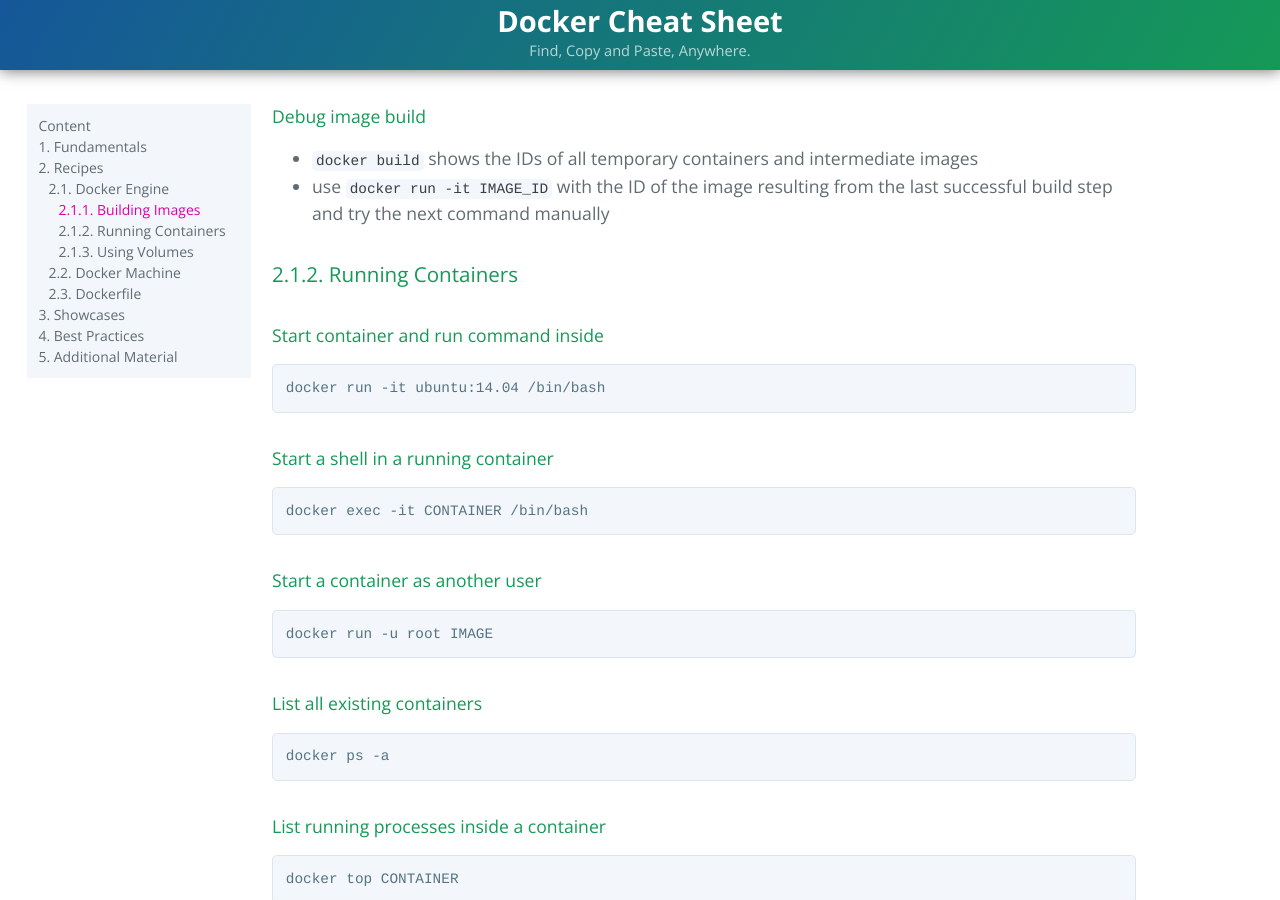
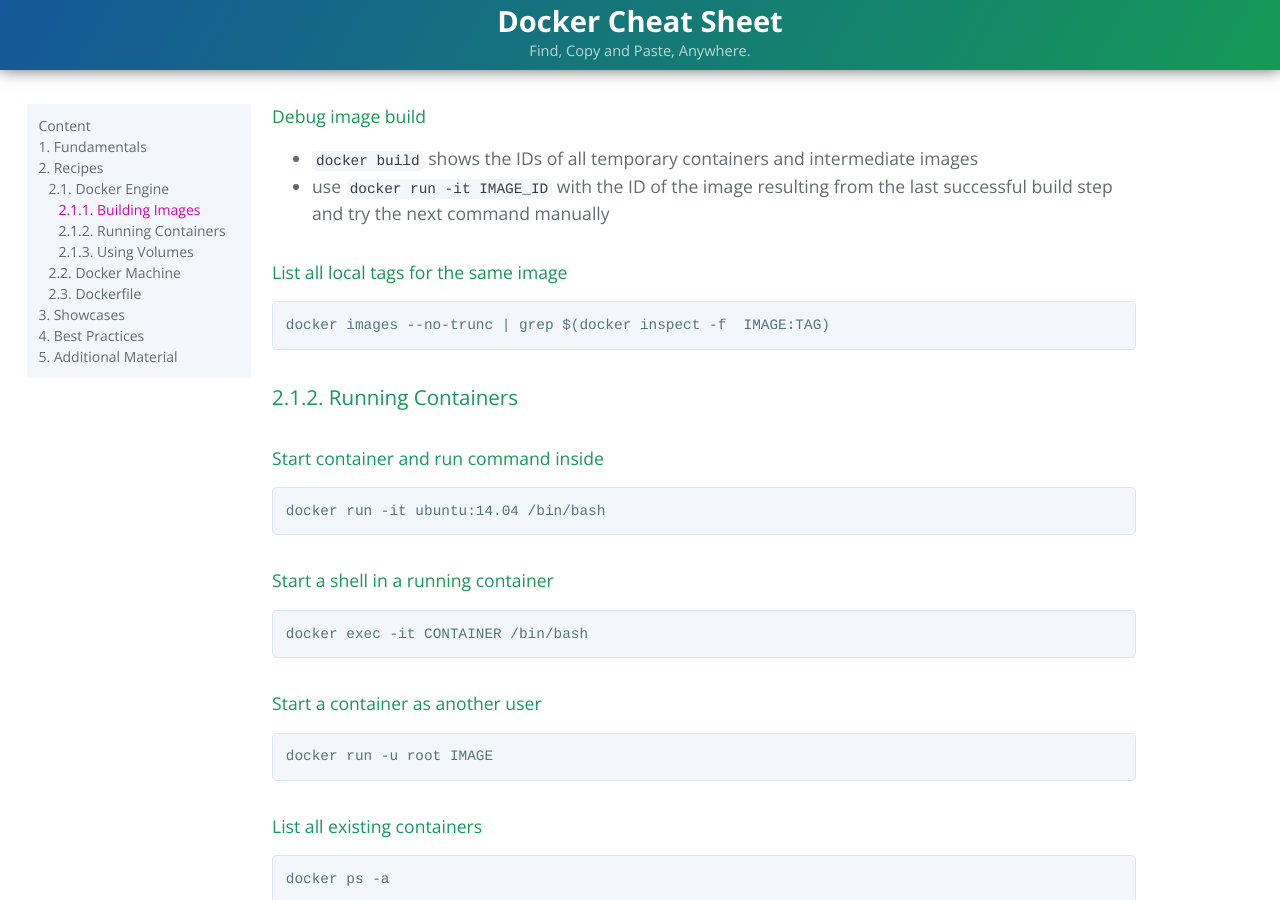
Before and after one commit to JensPiegsa/docker-cheat-sheet, a Jekyll site: the page built from index.md, in a window 1280 px wide and 900 px high, scrolled down 1948 px. Built offline with Jekyll 4.4.1, drawn with Linux system fonts in a browser that asks for light colours.

Commit message:
content update

````diff
--- a/_config.yml
+++ b/_config.yml
@@ -1,3 +1,4 @@
 markdown: kramdown
 kramdown:
+   input: GFM
    auto_ids: true
--- a/index.md
+++ b/index.md
@@ -68,6 +68,12 @@
 
 * `docker build` shows the IDs of all temporary containers and intermediate images
 * use `docker run -it IMAGE_ID` with the ID of the image resulting from the last successful build step and try the next command manually
+
+#### List all local tags for the same image
+
+``` sh
+docker images --no-trunc | grep $(docker inspect -f {{.Id}} IMAGE:TAG)
+```
 
 ### 2.1.2. Running Containers
 
````
